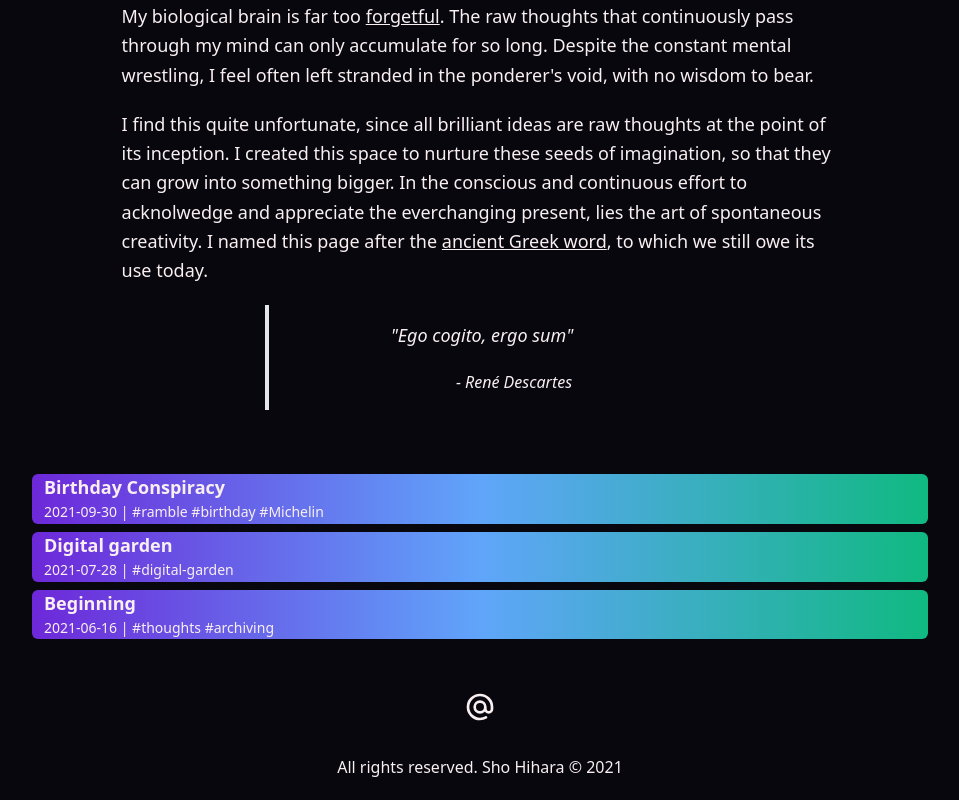
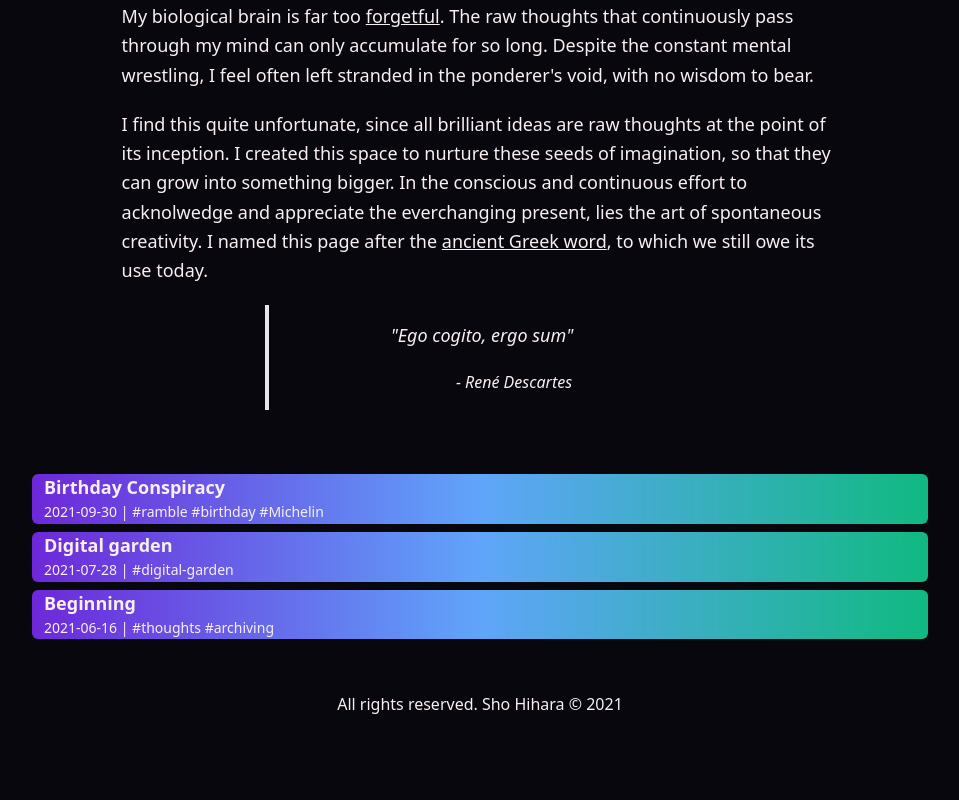
Before and after one commit to neila/neila.github.io, a Next.js app: page /ideas in a window 1280 px wide. Shown: the part 224-1024 px from the top of the page, without its empty margins (160-1119 px from the left). After the commit the page ends 961 px from the top, so only its background shows below. Built offline with nearby package versions, Linux system fonts and the light colour scheme; what @tailwindcss/typography would draw is missing.

Commit message:
temp privacy

```diff
--- a/components/Footer.js
+++ b/components/Footer.js
@@ -17,7 +17,7 @@ function Footer() {
     <>
         <footer className="flex-row m-5 justify-between items-center h-auto">
             <div className="flex flexbox items-center justify-center">
-                <a href="mailto:sho@uni.minerva.edu"><FooterItem title="CONTACT" Icon={AtSymbolIcon} /></a>
+                {/* <a href="mailto:sho@uni.minerva.edu"><FooterItem title="CONTACT" Icon={AtSymbolIcon} /></a> */}
                 {/* <div onClick={showModal}><FooterItem title="SUPPORT" Icon={CashIcon}/></div> */}
                 {/* <FooterItem  title="SUPPORT" Icon={GiftIcon} />   */}
             </div>
```
